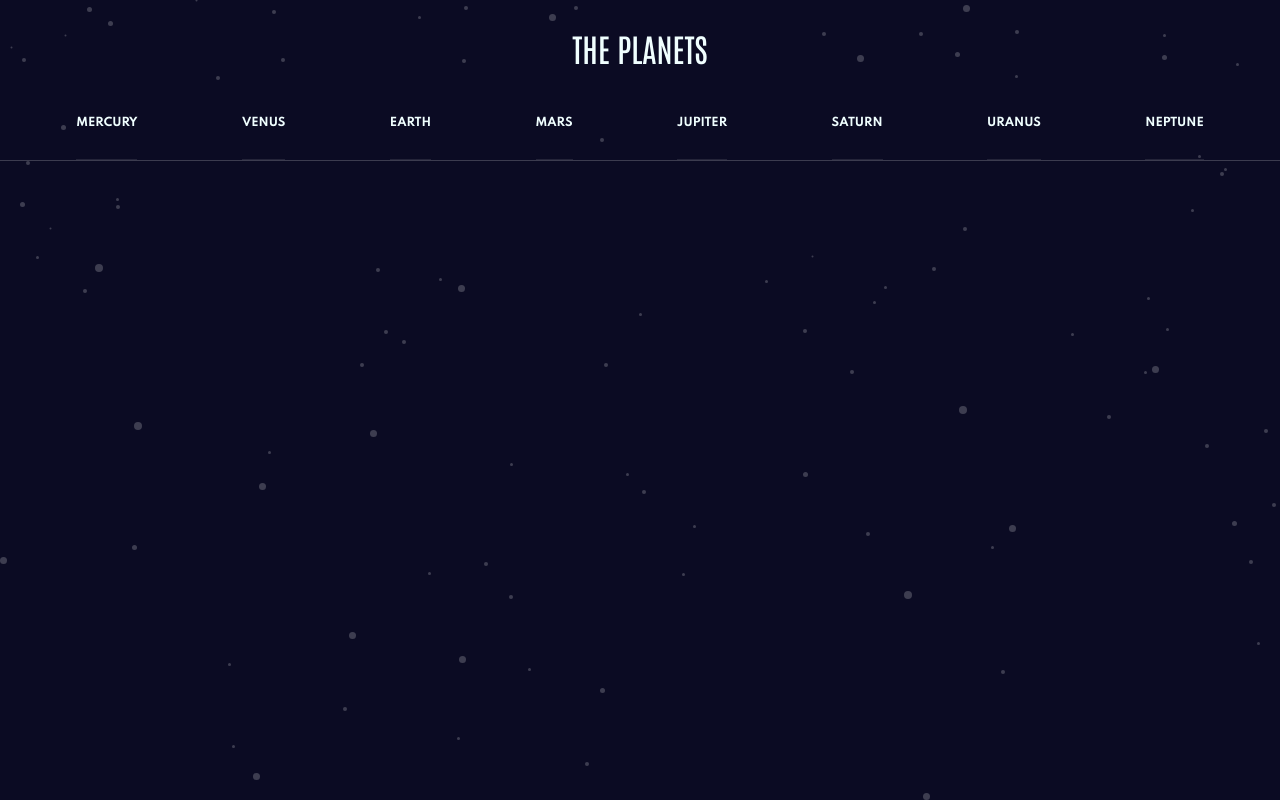
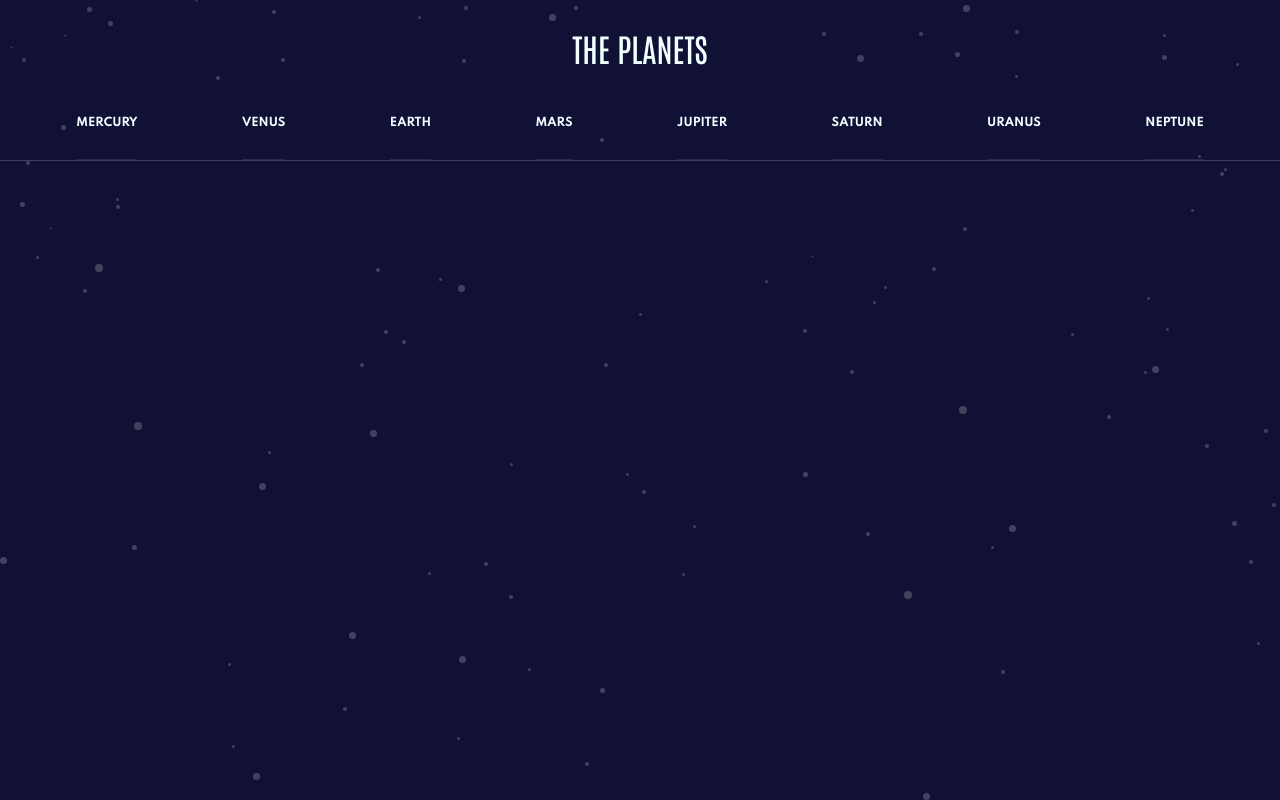
Before and after one commit to eljasiu/planets, a React (Create React App) app: page / in a window 1280 px wide. Built offline with nearby package versions, Linux system fonts and the light colour scheme.

Commit message:
Header for tablets

```diff
--- a/src/components/Navigation.tsx
+++ b/src/components/Navigation.tsx
@@ -15,7 +15,7 @@ function Navigation({ open, data, toggler }: NavigationProps){
             <ul className={styles.navList}>
                 {data.map((item, idx) => {
                     return (
-                        <Link key={idx} to={`/${item.name}`}>
+                        <Link key={idx} to={`/${item.name.toLowerCase()}`}>
                             <li className={`${styles.navItem} ${styles[`${item.name.toLowerCase()}`]}`} onClick={() => toggler(prev => !prev)}>
                                 <span className={styles.navItemText}>{item.name}</span>
                             </li>
--- a/src/index.css
+++ b/src/index.css
@@ -5,7 +5,7 @@
 }
 
 html{
-  --background: #0b0b23;
+  --background: #111136;
   --mercury: #419db9;
   --venus: #eda44a;
   --earth: #6f2ed6;
--- a/src/styles/Navigation.module.css
+++ b/src/styles/Navigation.module.css
@@ -32,38 +32,6 @@
     transform: translateY(-15%);
 }
 
-.mercury::before{
-    background-color: var(--mercury);
-}
-
-.venus::before{
-    background-color: var(--venus);
-}
-
-.earth::before{
-    background-color: var(--earth);
-}
-
-.mars::before{
-    background-color: var(--mars);
-}
-
-.jupiter::before{
-    background-color: var(--jupiter);
-}
-
-.saturn::before{
-    background-color: var(--saturn);
-}
-
-.uranus::before{
-    background-color: var(--uranus);
-}
-
-.neptune::before{
-    background-color: var(--neptune);
-}
-
 .navItemText{
     margin-left: 2.5rem;
     font-family: 'Spartan', sans-serif;
@@ -86,12 +54,27 @@
     }
 
     .navItem{
-        padding: 0;
         padding: 2rem 0 1.8rem;
+        position: relative;
     }
 
     .navItem::before{
         display: none;
+    }
+
+    .navItem::after{
+        content: '';
+        height: 3px;
+        position: absolute;
+        left: -15%;
+        right: -15%;
+        bottom: -1px;
+        transform: scaleX(0);
+        transition: transform 400ms ease;
+    }
+
+    .navItem:hover::after{
+        transform: scaleX(1);
     }
 
     .navItemText{
@@ -99,3 +82,43 @@
         font-size: 0.7rem;
     }
 }
+
+.mercury::before,
+.mercury::after{
+    background-color: var(--mercury);
+}
+
+.venus::before,
+.venus::after{
+    background-color: var(--venus);
+}
+
+.earth::before,
+.earth::after{
+    background-color: var(--earth);
+}
+
+.mars::before,
+.mars::after{
+    background-color: var(--mars);
+}
+
+.jupiter::before,
+.jupiter::after{
+    background-color: var(--jupiter);
+}
+
+.saturn::before,
+.saturn::after{
+    background-color: var(--saturn);
+}
+
+.uranus::before,
+.uranus::after{
+    background-color: var(--uranus);
+}
+
+.neptune::before,
+.neptune::after{
+    background-color: var(--neptune);
+}
```
